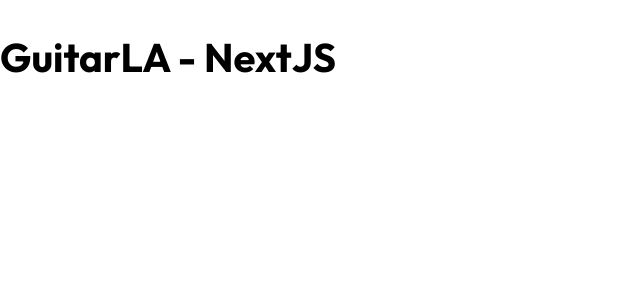
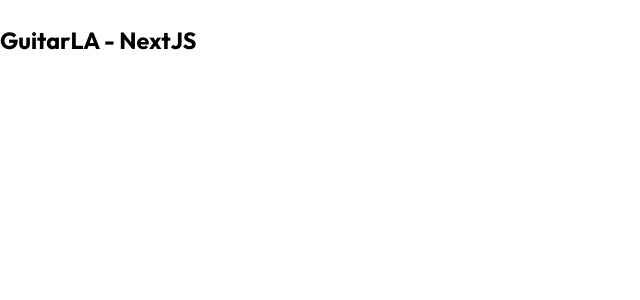
Before and after one commit to alexglzrys/next-guitarras, a Next.js app: page / in a window 1280 px wide. Shown: the top 300 px of the page, without its empty margins (0-640 px from the left). Built offline with nearby package versions, Linux system fonts and the light colour scheme.

Commit message:
rutas y páginas de la aplicación

```diff
--- a/pages/index.js
+++ b/pages/index.jsx
@@ -6,7 +6,9 @@ const inter = Inter({ subsets: ['latin'] })
 export default function Home() {
   return (
     <Layout title='Home' description='GuitarLA, el mejor lugar para comprar una guitarra'>
-      <h1>GuitarLA - NextJS</h1>
+      <div>
+        <h3>GuitarLA - NextJS</h3>
+      </div>
     </Layout>
   )
 }
```
Also changed, not shown: pages/blog.jsx (added, +13 -0 lines), pages/nosotros.jsx (added, +13 -0 lines), pages/tienda.jsx (added, +13 -0 lines).
